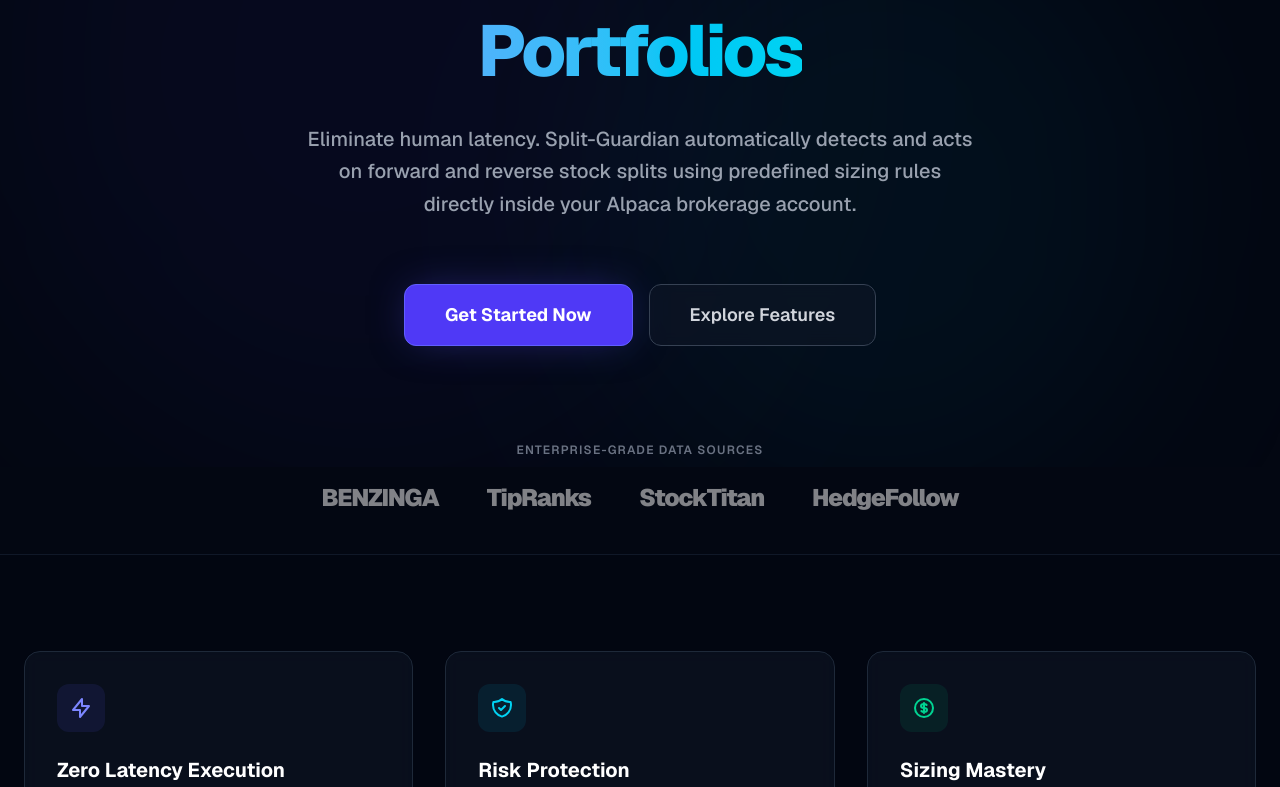
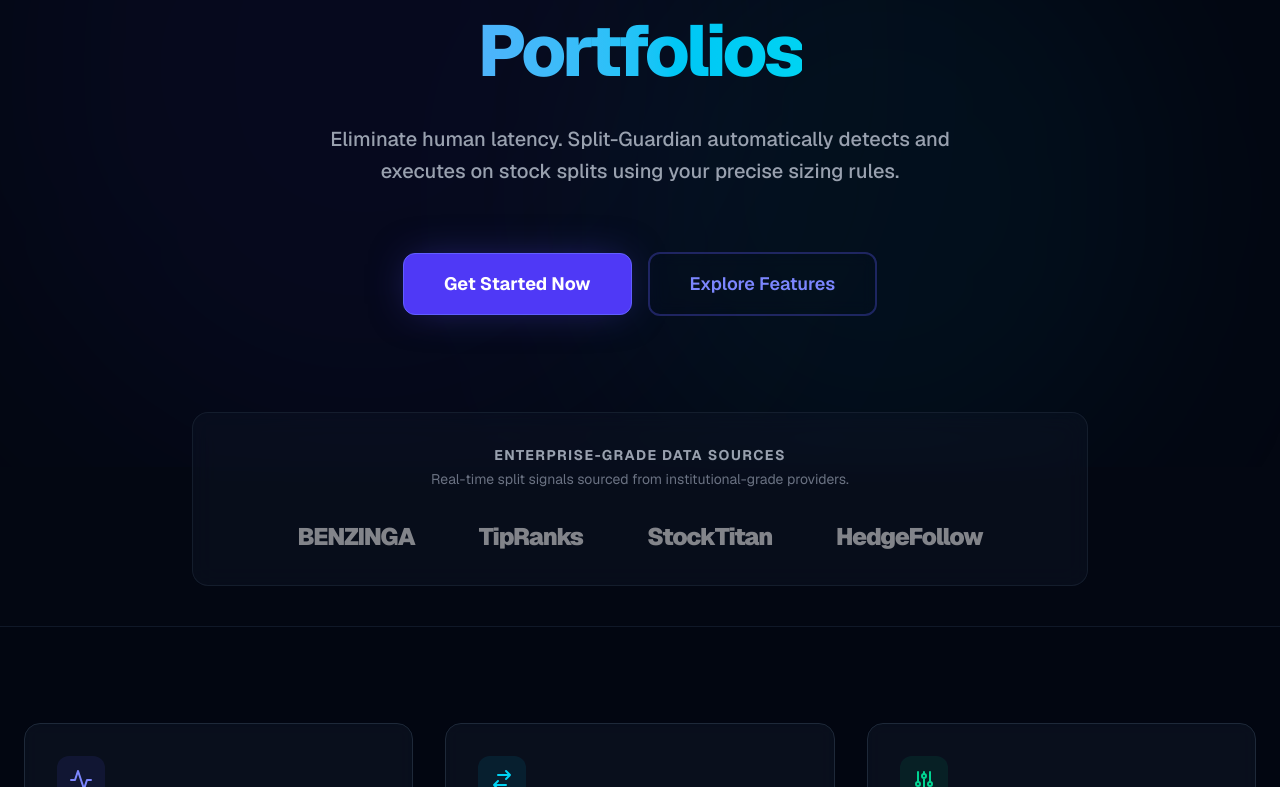
Before and after one commit to Neelesh-cell/Split-Guardian, a Next.js app in the folder split-guardian/: page / in a window 1280 px wide. Shown: the part 333-1120 px from the top of the page. Built offline with nearby package versions, Linux system fonts and the light colour scheme.

Commit message:
style: update landing page icons, buttons, and text copy

```diff
--- a/split-guardian/src/app/page.tsx
+++ b/split-guardian/src/app/page.tsx
@@ -45,7 +45,7 @@ export default function Home() {
           </h1>
 
           <p className="text-lg md:text-xl text-gray-400 max-w-2xl mx-auto font-medium leading-relaxed">
-            Eliminate human latency. Split-Guardian automatically detects and acts on forward and reverse stock splits using predefined sizing rules directly inside your Alpaca brokerage account.
+            Eliminate human latency. Split-Guardian automatically detects and executes on stock splits using your precise sizing rules.
           </p>
 
           <div className="flex flex-col sm:flex-row items-center justify-center gap-4 pt-8">
@@ -57,7 +57,7 @@ export default function Home() {
             </Link>
             <a
               href="#features"
-              className="w-full sm:w-auto text-lg font-semibold px-10 py-4 rounded-xl transition-all border border-gray-700 bg-gray-900/50 hover:bg-gray-800 text-gray-300 backdrop-blur-sm"
+              className="w-full sm:w-auto text-lg font-semibold px-10 py-4 rounded-xl transition-all border-2 border-indigo-500/30 text-indigo-400 hover:border-indigo-500/80 hover:bg-indigo-500/10 backdrop-blur-sm"
             >
               Explore Features
             </a>
@@ -65,12 +65,15 @@ export default function Home() {
 
           {/* Trust & Social Proof Section */}
           <div className="pt-16 pb-4">
-            <p className="text-xs font-semibold text-gray-500 uppercase tracking-widest mb-6">Enterprise-Grade Data Sources</p>
-            <div className="flex flex-wrap justify-center items-center gap-6 md:gap-12 opacity-60 grayscale hover:grayscale-0 hover:opacity-100 transition-all duration-500">
-              <span className="text-xl md:text-2xl font-black tracking-tighter text-gray-300">BENZINGA</span>
-              <span className="text-xl md:text-2xl font-black tracking-tighter text-gray-300">TipRanks</span>
-              <span className="text-xl md:text-2xl font-black tracking-tighter text-gray-300">StockTitan</span>
-              <span className="text-xl md:text-2xl font-black tracking-tighter text-gray-300">HedgeFollow</span>
+            <div className="bg-gray-900/40 backdrop-blur-md border border-gray-800/60 rounded-2xl p-6 md:p-8 max-w-5xl mx-auto">
+              <h2 className="text-sm font-bold text-gray-400 uppercase tracking-widest mb-1">Enterprise-Grade Data Sources</h2>
+              <p className="text-sm text-gray-500 mb-8">Real-time split signals sourced from institutional-grade providers.</p>
+              <div className="flex flex-wrap justify-center items-center gap-8 md:gap-16 opacity-60 grayscale hover:grayscale-0 hover:opacity-100 transition-all duration-500">
+                <span className="text-xl md:text-2xl font-black tracking-tighter text-gray-300">BENZINGA</span>
+                <span className="text-xl md:text-2xl font-black tracking-tighter text-gray-300">TipRanks</span>
+                <span className="text-xl md:text-2xl font-black tracking-tighter text-gray-300">StockTitan</span>
+                <span className="text-xl md:text-2xl font-black tracking-tighter text-gray-300">HedgeFollow</span>
+              </div>
             </div>
           </div>
         </div>
@@ -81,21 +84,21 @@ export default function Home() {
         <div className="max-w-7xl mx-auto px-6 grid grid-cols-1 md:grid-cols-3 gap-8 text-left">
           <div className="bg-gray-900/50 backdrop-blur-sm border border-gray-800 p-8 rounded-2xl hover:border-indigo-500/50 transition-colors group">
             <div className="w-12 h-12 bg-indigo-500/10 rounded-xl flex items-center justify-center mb-6 group-hover:scale-110 transition-transform">
-              <svg className="w-6 h-6 text-indigo-400" fill="none" stroke="currentColor" viewBox="0 0 24 24"><path strokeLinecap="round" strokeLinejoin="round" strokeWidth="2" d="M13 10V3L4 14h7v7l9-11h-7z"></path></svg>
+              <svg className="w-6 h-6 text-indigo-400" fill="none" stroke="currentColor" viewBox="0 0 24 24"><path strokeLinecap="round" strokeLinejoin="round" strokeWidth="2" d="M22 12h-4l-3 9L9 3l-3 9H2"></path></svg>
             </div>
             <h3 className="text-xl font-bold text-white mb-3">Zero Latency Execution</h3>
             <p className="text-gray-400">Our Hunter background script triggers trades the millisecond a split signal is verified on the market.</p>
           </div>
           <div className="bg-gray-900/50 backdrop-blur-sm border border-gray-800 p-8 rounded-2xl hover:border-cyan-500/50 transition-colors group">
             <div className="w-12 h-12 bg-cyan-500/10 rounded-xl flex items-center justify-center mb-6 group-hover:scale-110 transition-transform">
-              <svg className="w-6 h-6 text-cyan-400" fill="none" stroke="currentColor" viewBox="0 0 24 24"><path strokeLinecap="round" strokeLinejoin="round" strokeWidth="2" d="M9 12l2 2 4-4m5.618-4.016A11.955 11.955 0 0112 2.944a11.955 11.955 0 01-8.618 3.04A12.02 12.02 0 003 9c0 5.591 3.824 10.29 9 11.622 5.176-1.332 9-6.03 9-11.622 0-1.042-.133-2.052-.382-3.016z"></path></svg>
+              <svg className="w-6 h-6 text-cyan-400" fill="none" stroke="currentColor" viewBox="0 0 24 24"><path strokeLinecap="round" strokeLinejoin="round" strokeWidth="2" d="M8 7h12m0 0l-4-4m4 4l-4 4m0 6H4m0 0l4 4m-4-4l4-4"></path></svg>
             </div>
             <h3 className="text-xl font-bold text-white mb-3">Risk Protection</h3>
             <p className="text-gray-400">Strictly isolated, multi-tenant execution ensures your portfolio settings are respected without fail.</p>
           </div>
           <div className="bg-gray-900/50 backdrop-blur-sm border border-gray-800 p-8 rounded-2xl hover:border-emerald-500/50 transition-colors group">
             <div className="w-12 h-12 bg-emerald-500/10 rounded-xl flex items-center justify-center mb-6 group-hover:scale-110 transition-transform">
-              <svg className="w-6 h-6 text-emerald-400" fill="none" stroke="currentColor" viewBox="0 0 24 24"><path strokeLinecap="round" strokeLinejoin="round" strokeWidth="2" d="M12 8c-1.657 0-3 .895-3 2s1.343 2 3 2 3 .895 3 2-1.343 2-3 2m0-8c1.11 0 2.08.402 2.599 1M12 8V7m0 1v8m0 0v1m0-1c-1.11 0-2.08-.402-2.599-1M21 12a9 9 0 11-18 0 9 9 0 0118 0z"></path></svg>
+              <svg className="w-6 h-6 text-emerald-400" fill="none" stroke="currentColor" viewBox="0 0 24 24"><path strokeLinecap="round" strokeLinejoin="round" strokeWidth="2" d="M12 6V4m0 2a2 2 0 100 4m0-4a2 2 0 110 4m-6 8a2 2 0 100-4m0 4a2 2 0 110-4m0 4v2m0-6V4m6 6v10m6-2a2 2 0 100-4m0 4a2 2 0 110-4m0 4v2m0-6V4"></path></svg>
             </div>
             <h3 className="text-xl font-bold text-white mb-3">Sizing Mastery</h3>
             <p className="text-gray-400">Dynamically scale trades by fractional dollars or exact quantities to fit your trading style.</p>
```
